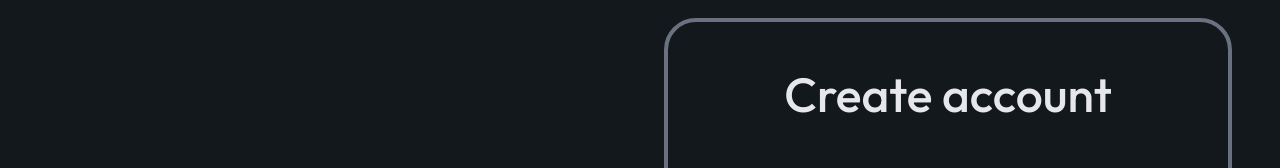
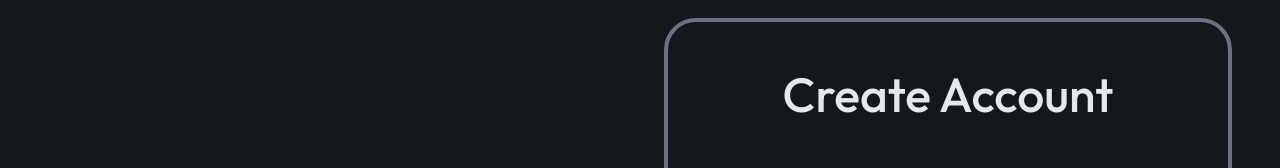
Before and after one commit to MdSakifHossain/PH-Lv01-B12A09-ToyTopia-04-11-2025, a React (Vite) app: page /register in a window 1280 px wide. Shown: the part 166-334 px from the top of the page. Built offline with nearby package versions, Linux system fonts and the light colour scheme; a web font is replaced by a local one.

Commit message:
fix(register): correct typo on the page

```diff
--- a/src/pages/RegisterPage.jsx
+++ b/src/pages/RegisterPage.jsx
@@ -28,7 +28,7 @@ const RegisterPage = () => {
 
       <section className="w-full sm:px-12 sm:py-12 sm:pb-16 sm:border-4 sm:border-gray-500 sm:rounded-4xl flex flex-col gap-8 lg:gap-14">
         <h1 className="hidden sm:block text-4xl lg:text-5xl text-center font-medium text-gray-200">
-          Create account
+          Create Account
         </h1>
 
         <form
```
